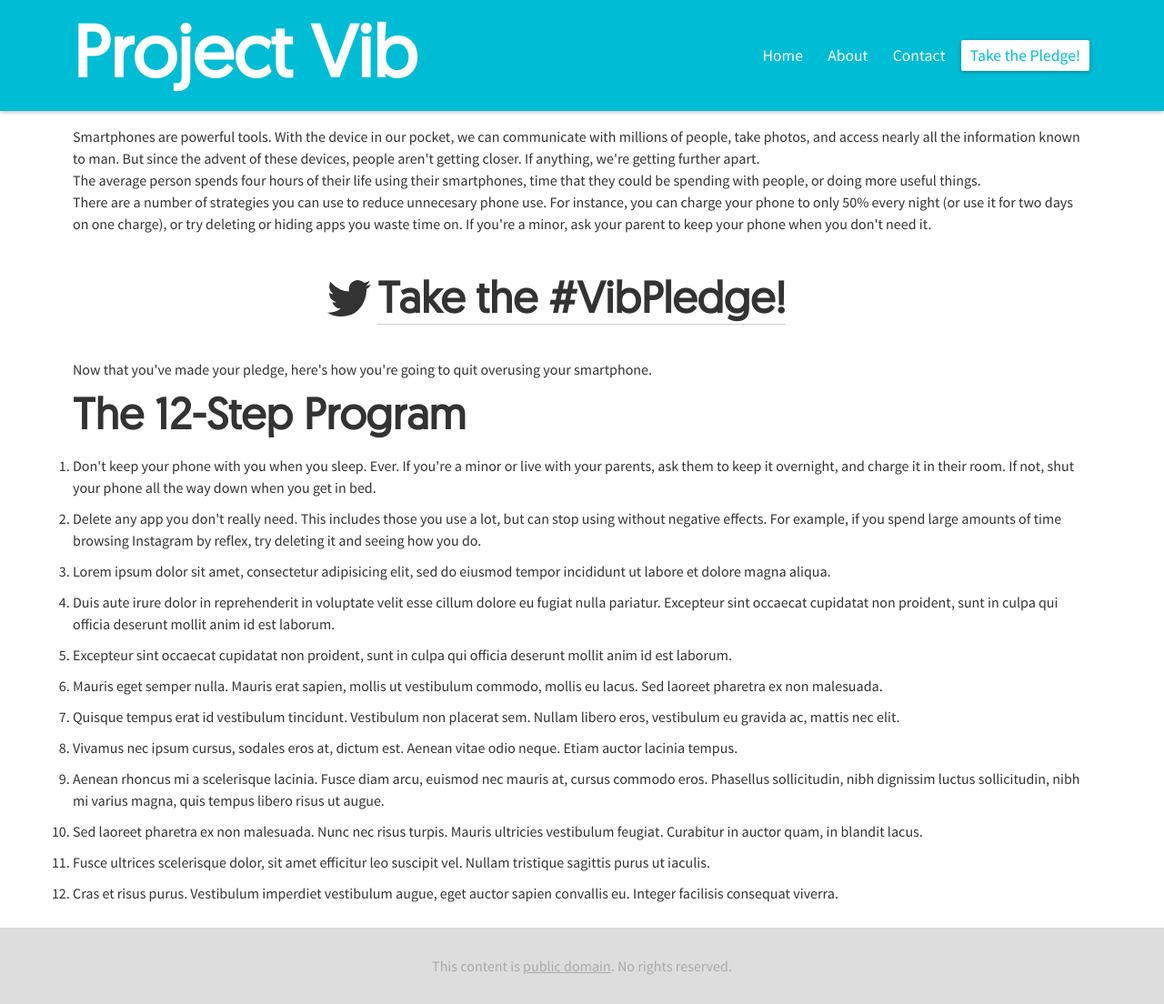
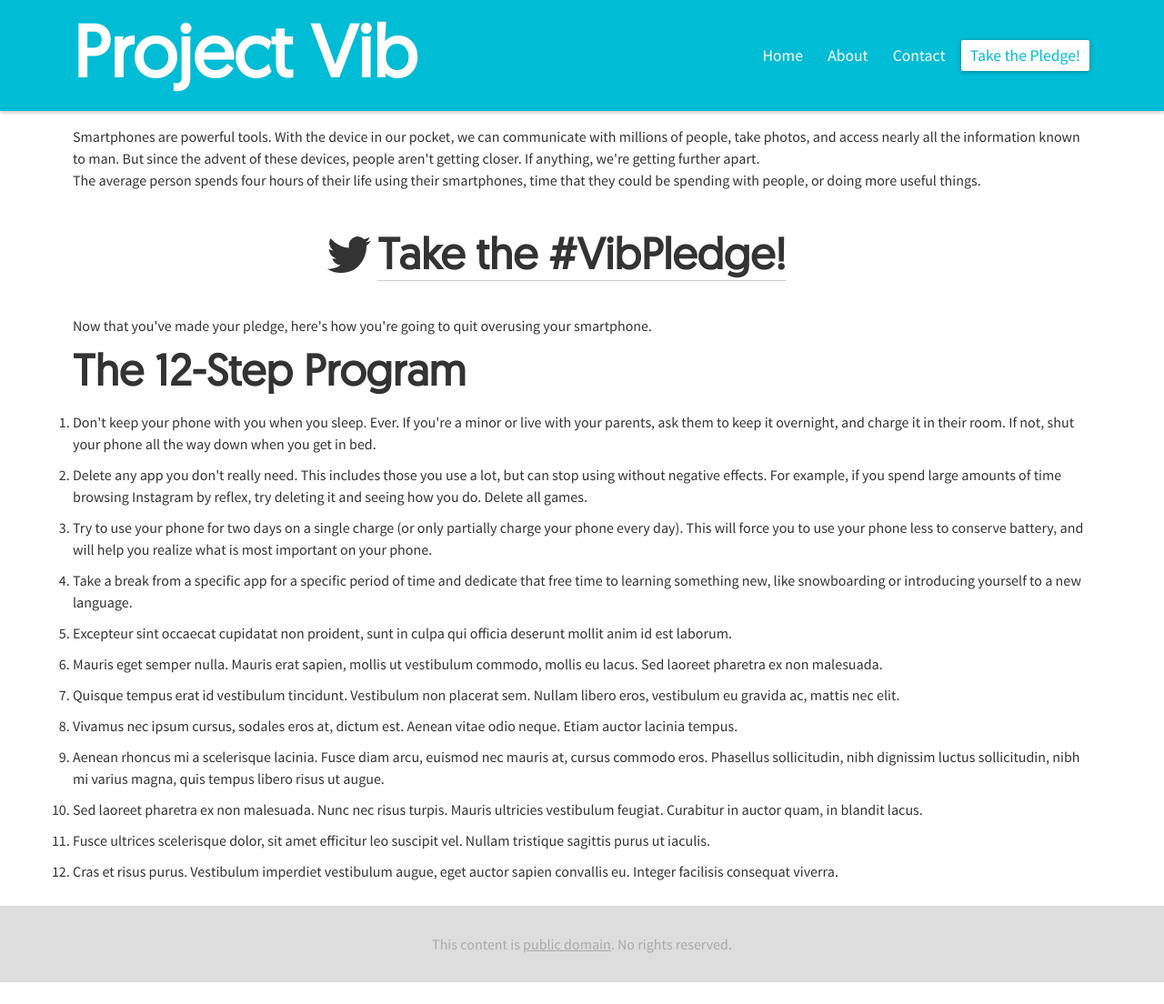
Before and after one commit to ErikBoesen/ProjectVib, a plain HTML site: page index.html in a window 1280 px wide. Shown: the whole page at 91% size. After the commit the page ends 1080 px from the top, so only its background shows below. Drawn offline with Linux system fonts and the light colour scheme; a script that the page names is missing.

Commit message:
More rules.

```diff
--- a/index.html
+++ b/index.html
@@ -26,7 +26,6 @@
     <article>
         <p>Smartphones are powerful tools. With the device in our pocket, we can communicate with millions of people, take photos, and access nearly all the information known to man. But since the advent of these devices, people aren't getting closer. If anything, we're getting further apart.</p>
         <p>The average person spends four hours of their life using their smartphones, time that they could be spending with people, or doing more useful things.</p>
-        <p>There are a number of strategies you can use to reduce unnecesary phone use. For instance, you can charge your phone to only 50% every night (or use it for two days on one charge), or try deleting or hiding apps you waste time on. If you're a minor, ask your parent to keep your phone when you don't need it.</p>
         <div class="twitter">
             <h3><img src="images/twitter.svg" alt="Twitter icon"> <a href="https://twitter.com/intent/tweet?text=I%27m+taking+the+%23VibPledge+to+not+use+my+smartphone+unnecesarily!+Join+me+at+projectvib.org!+@ProjectVib">Take the #VibPledge!</a></h3>
             </a>
@@ -36,9 +35,9 @@
         <h3>The 12-Step Program</h3>
         <ol>
             <li>Don't keep your phone with you when you sleep. Ever. If you're a minor or live with your parents, ask them to keep it overnight, and charge it in their room. If not, shut your phone all the way down when you get in bed.</li>
-            <li>Delete any app you don't really need. This includes those you use a lot, but can stop using without negative effects. For example, if you spend large amounts of time browsing Instagram by reflex, try deleting it and seeing how you do.</li>
-            <li>Lorem ipsum dolor sit amet, consectetur adipisicing elit, sed do eiusmod tempor incididunt ut labore et dolore magna aliqua.</li>
-            <li>Duis aute irure dolor in reprehenderit in voluptate velit esse cillum dolore eu fugiat nulla pariatur. Excepteur sint occaecat cupidatat non proident, sunt in culpa qui officia deserunt mollit anim id est laborum.</li>
+            <li>Delete any app you don't really need. This includes those you use a lot, but can stop using without negative effects. For example, if you spend large amounts of time browsing Instagram by reflex, try deleting it and seeing how you do. Delete all games.</li>
+            <li>Try to use your phone for two days on a single charge (or only partially charge your phone every day). This will force you to use your phone less to conserve battery, and will help you realize what is most important on your phone.</li>
+            <li>Take a break from a specific app for a specific period of time and dedicate that free time to learning something new, like snowboarding or introducing yourself to a new language.</li>
             <li>Excepteur sint occaecat cupidatat non proident, sunt in culpa qui officia deserunt mollit anim id est laborum.</li>
             <li>Mauris eget semper nulla. Mauris erat sapien, mollis ut vestibulum commodo, mollis eu lacus. Sed laoreet pharetra ex non malesuada.</li>
             <li>Quisque tempus erat id vestibulum tincidunt. Vestibulum non placerat sem. Nullam libero eros, vestibulum eu gravida ac, mattis nec elit.</li>
```
